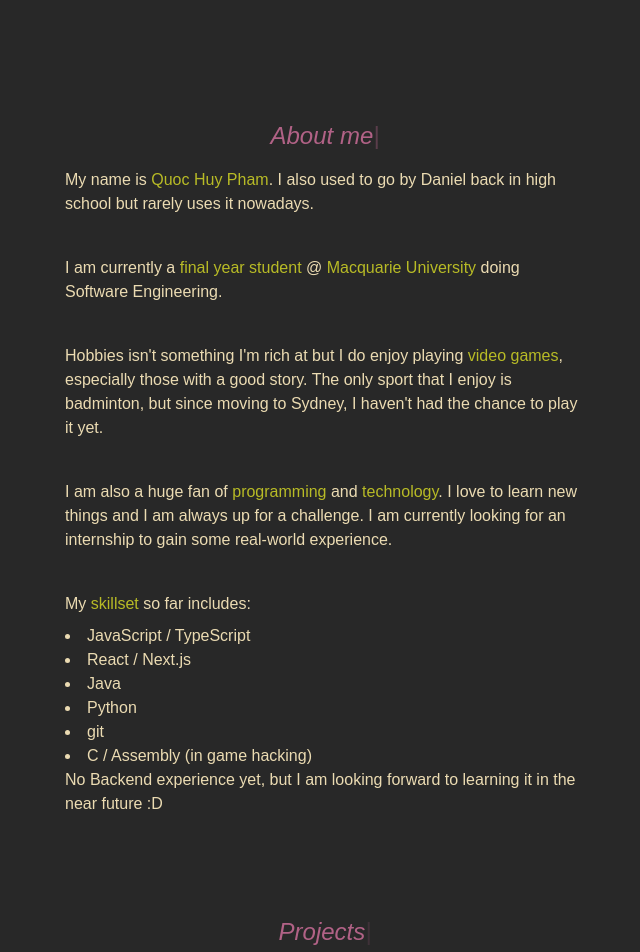
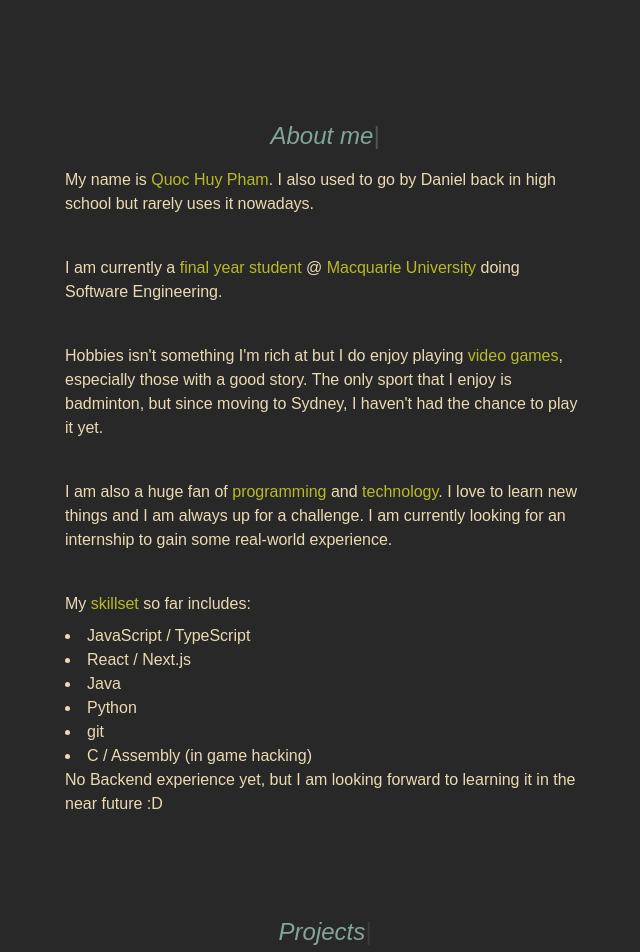
Before and after one commit to Fozzyishere/portfiolio, a Next.js app: page / in a window 1280 px wide. Shown: the part 460-1412 px from the top of the page, without its empty margins (315-955 px from the left). Built offline with nearby package versions, Linux system fonts and the light colour scheme.

Commit message:
fix: slight colour adjustment

```diff
--- a/src/components/AboutMe.tsx
+++ b/src/components/AboutMe.tsx
@@ -4,7 +4,7 @@ import Typewriter from "./ui/Typewriter";
 export const AboutMe = () => {
   return (
     <div className="about-me text-gruvbox-fg1 flex flex-col items-center justify-center pt-25 pb-25">
-      <h1 className="text-2xl text-gruvbox-purple-dark mb-4 italic ">
+      <h1 className="text-2xl text-gruvbox-blue-light mb-4 italic">
         <Typewriter string="About me" typeSpeed={60} />
       </h1>
       <div className="w-1/2">
--- a/src/components/Projects.tsx
+++ b/src/components/Projects.tsx
@@ -8,7 +8,7 @@ import ImageConverter from "../img/image-converter.png";
 export const Projects = () => {
   return (
     <div className="flex flex-col items-center w-full h-full">
-      <h1 className="text-2xl text-gruvbox-purple-dark mb-4 italic ">
+      <h1 className="text-2xl text-gruvbox-blue-light mb-4 italic ">
         <Typewriter string="Projects" typeSpeed={60} />
       </h1>
       <h3 className="text-gruvbox-fg0">
```
